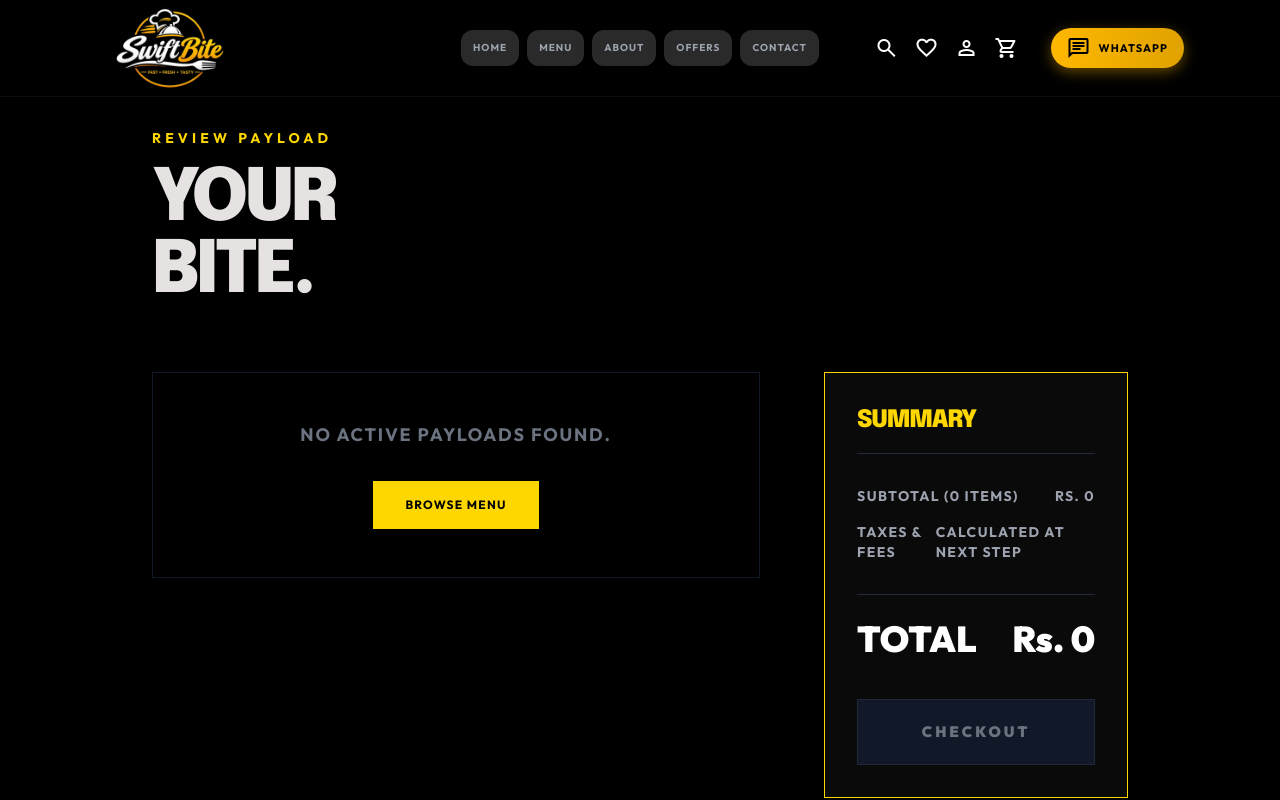
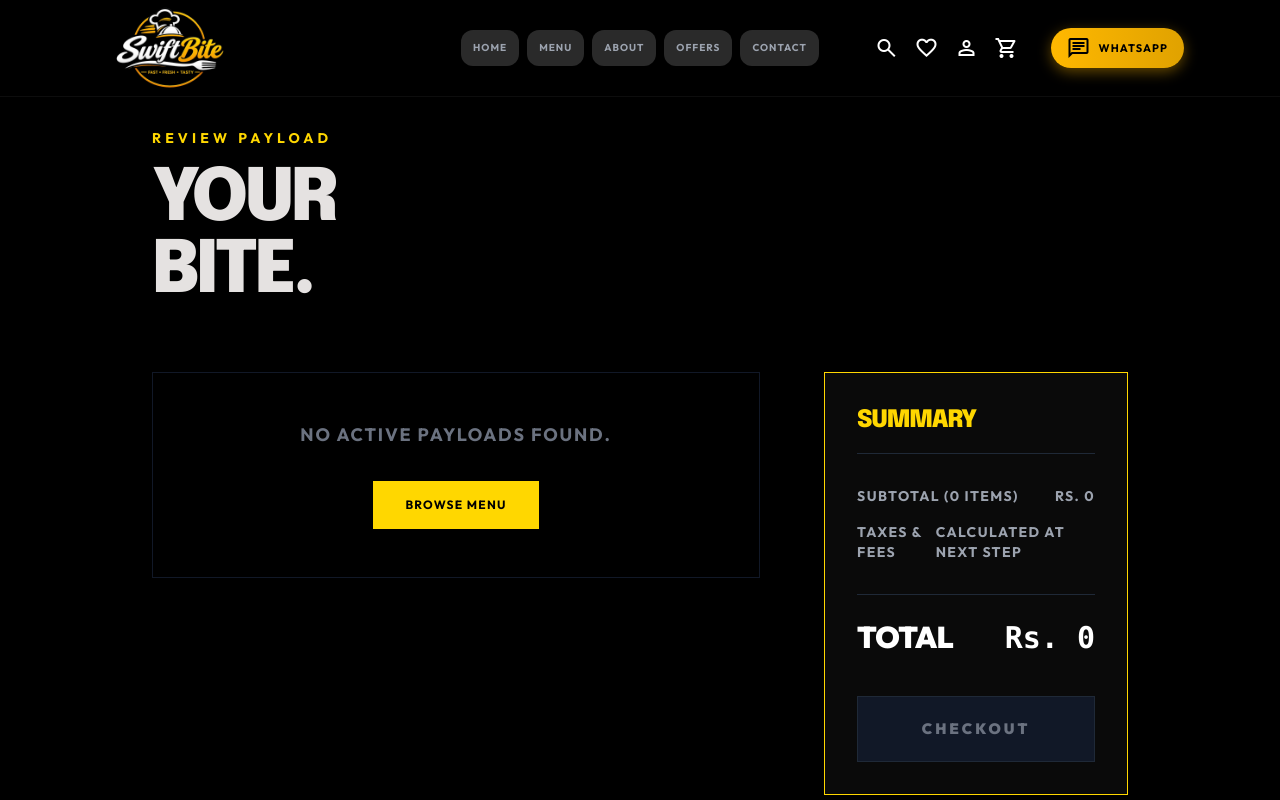
Before and after one commit to Muhammad-Saad28/swiftbite, a Next.js app: page /cart in a window 1280 px wide. Shown: the top 800 px of the page. Built offline with nearby package versions, Linux system fonts and the light colour scheme.

Commit message:
fix(cart): prevent price wrap and fix alignment on TOTAL summary row

```diff
--- a/app/cart/page.tsx
+++ b/app/cart/page.tsx
@@ -89,9 +89,9 @@
                 <span>Calculated at next step</span>
               </div>
 
-              <div className="flex justify-between items-center font-black text-4xl text-white mb-10 border-t border-gray-800 pt-6">
-                <span>TOTAL</span>
-                <span>Rs. {total}</span>
+              <div className="flex justify-between items-baseline text-white mb-10 border-t border-gray-800 pt-6">
+                <span className="font-black text-3xl tracking-tight">TOTAL</span>
+                <span className="font-black text-3xl font-mono text-white text-right">Rs. {total}</span>
               </div>
 
               {cart.length > 0 ? (
```
